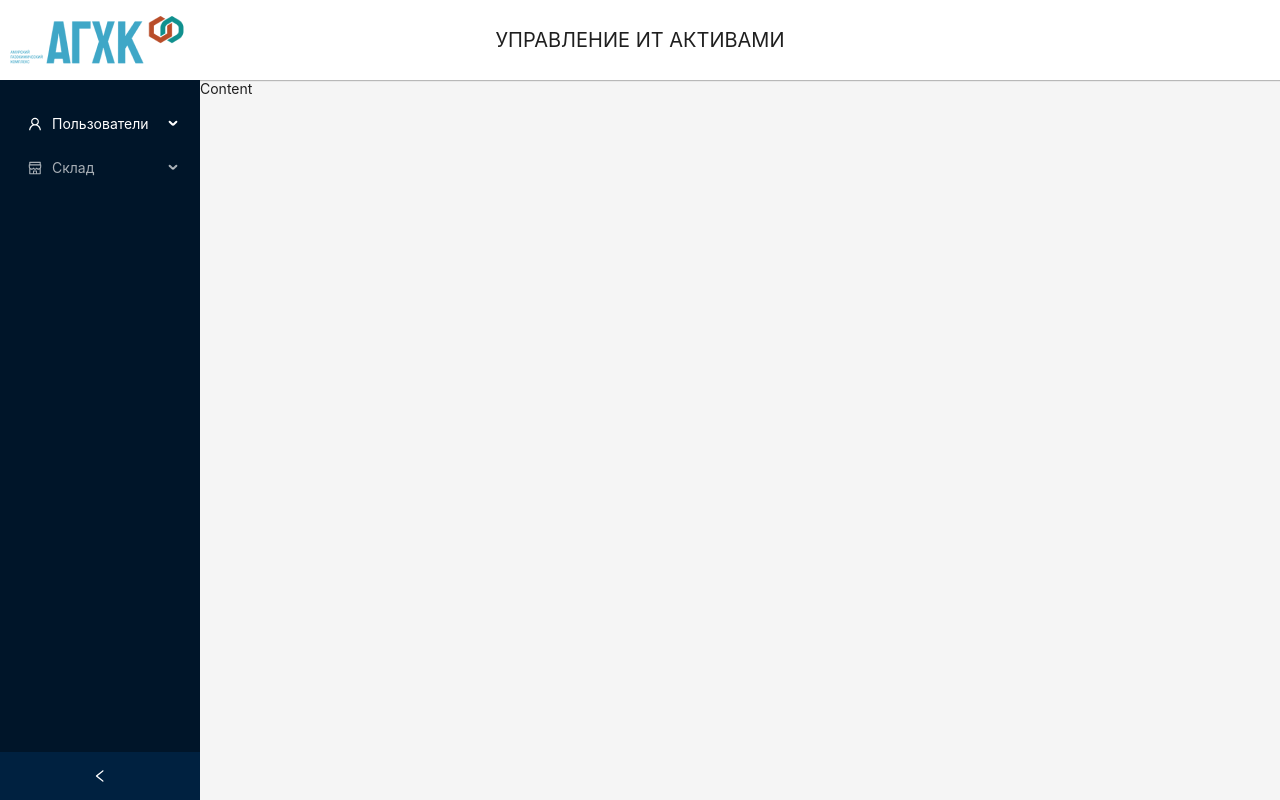
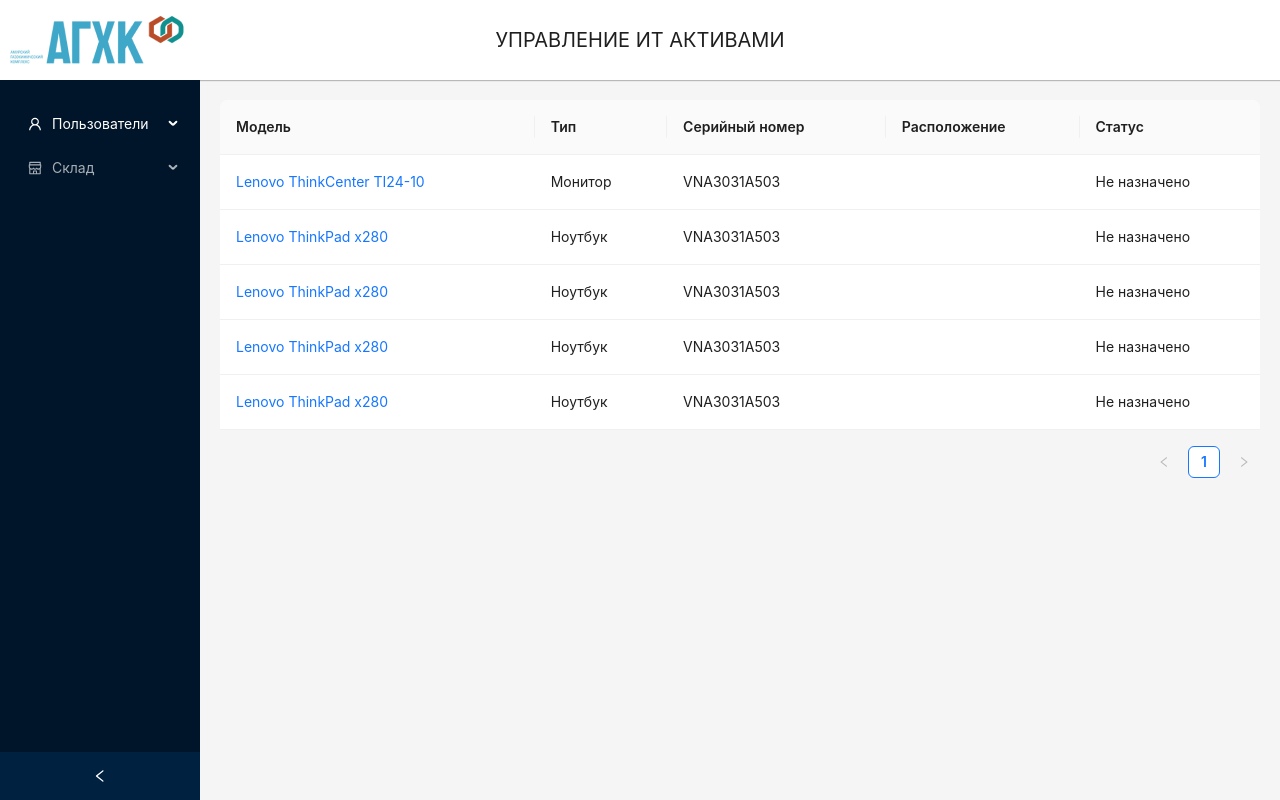
Before and after one commit to evkondr/agcc, a React (Create React App) app: page / in a window 1280 px wide. Built offline with nearby package versions, Linux system fonts and the light colour scheme.

Commit message:
feat: add router and AssetCard

```diff
--- a/package.json
+++ b/package.json
@@ -12,9 +12,13 @@
     "@types/react": "^18.2.14",
     "@types/react-dom": "^18.2.7",
     "antd": "^5.7.0",
+    "localforage": "^1.10.0",
+    "match-sorter": "^6.3.1",
     "react": "^18.2.0",
     "react-dom": "^18.2.0",
+    "react-router-dom": "^6.14.1",
     "react-scripts": "5.0.1",
+    "sort-by": "^1.2.0",
     "typescript": "^4.9.5",
     "web-vitals": "^2.1.4"
   },
--- a/src/App.tsx
+++ b/src/App.tsx
@@ -1,5 +1,6 @@
 import React from 'react';
 import { Layout } from 'antd';
+import { Outlet } from 'react-router-dom';
 import Logo from './images/logo.png';
 import LeftSidebar from './components/LeftSidebar';
 
@@ -17,7 +18,9 @@
       </Header>
       <Layout hasSider>
         <LeftSidebar />
-        <Content>Content</Content>
+        <Content className="content">
+          <Outlet />
+        </Content>
       </Layout>
     </Layout>
   );
--- /dev/null
+++ b/src/components/AssetCard.tsx
@@ -0,0 +1,47 @@
+/* eslint-disable @typescript-eslint/no-unused-vars */
+/* eslint-disable no-unused-vars */
+import React from 'react';
+import {
+  Button,
+  Form,
+  Input,
+  Select,
+  Col,
+  Row,
+} from 'antd';
+
+const AssetCard = () => (
+  <>
+    <Form
+      layout="vertical"
+      style={{ maxWidth: '350px' }}
+      initialValues={{
+        id: 5, type: 'Ноутбук', model: 'Lenovo ThinkPad x280', serialNumber: 'VNA3031A503', owner: null,
+      }}
+      disabled
+    >
+      <Form.Item label="Модель" name="model">
+        <Input />
+      </Form.Item>
+      <Form.Item label="Тип" name="type">
+        <Input />
+      </Form.Item>
+      <Form.Item label="Серийный номер" name="serialNumber">
+        <Input />
+      </Form.Item>
+      <Form.Item label="Расположение" name="owner">
+        <Select />
+      </Form.Item>
+      <Form.Item>
+        <Button disabled={false}>Редактировать</Button>
+      </Form.Item>
+    </Form>
+    <Row>
+      <div>
+        <h5>История</h5>
+      </div>
+    </Row>
+  </>
+);
+
+export default AssetCard;
--- /dev/null
+++ b/src/components/AssetsTable.tsx
@@ -0,0 +1,44 @@
+import React from 'react';
+import { Table } from 'antd';
+import type { ColumnsType } from 'antd/es/table';
+import { NavLink } from 'react-router-dom';
+import { assetModel } from '../db';
+
+interface tableProps {
+  assets: assetModel[]
+}
+const AssetsTable = ({ assets }:tableProps) => {
+  const columns: ColumnsType<assetModel> = [
+    {
+      title: 'Модель',
+      dataIndex: 'model',
+      key: 'model',
+      render: (text, record) => <NavLink to={`assets/${record.id}`}>{text}</NavLink>,
+    },
+    {
+      title: 'Тип',
+      dataIndex: 'type',
+      key: 'type',
+    },
+    {
+      title: 'Серийный номер',
+      dataIndex: 'serialNumber',
+      key: 'serialNumber',
+    },
+    {
+      title: 'Расположение',
+      dataIndex: 'owner',
+      key: 'owner',
+    },
+    {
+      title: 'Статус',
+      dataIndex: 'status',
+      key: 'status',
+    },
+  ];
+  return (
+    <Table columns={columns} dataSource={assets} />
+  );
+};
+
+export default AssetsTable;
--- /dev/null
+++ b/src/db.ts
@@ -0,0 +1,54 @@
+/* eslint-disable no-shadow */
+/* eslint-disable no-unused-vars */
+export interface User{
+  id:number,
+  name:string,
+  secondName:string,
+  suranme:string,
+}
+export interface History{
+  id:number,
+  prevOwner: User;
+  date:string,
+  comments:string
+}
+export enum assetStatus{
+  notConfirmed = 'Не подтверждено',
+  confirmed = 'Подтверждено',
+  notAssigned = 'Не назначено'
+}
+export interface assetModel{
+  id:number,
+  type:string,
+  model:string,
+  serialNumber:string,
+  owner:User | null
+  history:History[] | null
+  status:assetStatus
+}
+export const users: User[] = [
+  {
+    id: 1, name: 'Иван', secondName: 'Иванович', suranme: 'Иванов',
+  },
+  {
+    id: 2, name: 'Пётр', secondName: 'Петрович', suranme: 'Петров',
+  },
+];
+
+export const assets: assetModel[] = [
+  {
+    id: 1, type: 'Монитор', model: 'Lenovo ThinkCenter TI24-10', serialNumber: 'VNA3031A503', owner: null, history: null, status: assetStatus.notAssigned,
+  },
+  {
+    id: 2, type: 'Ноутбук', model: 'Lenovo ThinkPad x280', serialNumber: 'VNA3031A503', owner: null, history: null, status: assetStatus.notAssigned,
+  },
+  {
+    id: 3, type: 'Ноутбук', model: 'Lenovo ThinkPad x280', serialNumber: 'VNA3031A503', owner: null, history: null, status: assetStatus.notAssigned,
+  },
+  {
+    id: 4, type: 'Ноутбук', model: 'Lenovo ThinkPad x280', serialNumber: 'VNA3031A503', owner: null, history: null, status: assetStatus.notAssigned,
+  },
+  {
+    id: 5, type: 'Ноутбук', model: 'Lenovo ThinkPad x280', serialNumber: 'VNA3031A503', owner: null, history: null, status: assetStatus.notAssigned,
+  },
+];
--- a/src/index.css
+++ b/src/index.css
@@ -40,3 +40,6 @@
 .menu{
   padding-top: 20px;
 }
+.content{
+  padding: 20px;
+}
```
Also changed, not shown: src/index.tsx (+24 -1 lines), .eslintrc.js, 1 other file (tests, documents, lock files or other folders).
